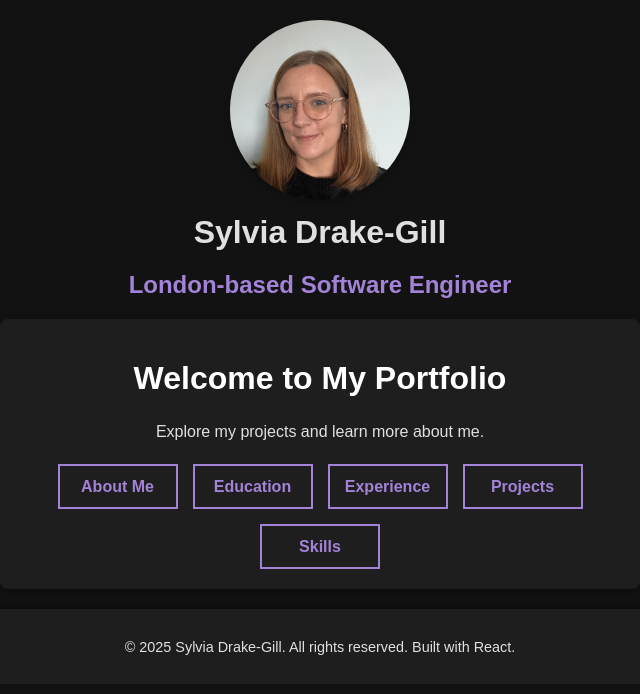
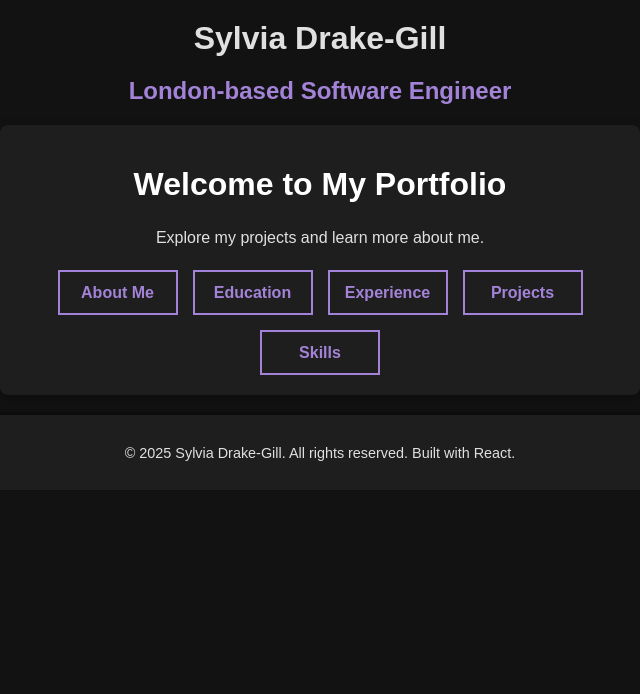
Before and after one commit to sdg877/react_portfolio, a React (Create React App) app: page / in a window 1280 px wide. Shown: the top 694 px of the page, without its empty margins (320-960 px from the left). Built offline with nearby package versions, Linux system fonts and the light colour scheme; a web font is replaced by a local one.

Commit message:
Profile image moved

```diff
--- a/src/components/LayOut.jsx
+++ b/src/components/LayOut.jsx
@@ -1,10 +1,8 @@
 import React from 'react';
-import SylviaImage from "../Images/Sylvia.jpeg";
 
 const LayOut = () => {
   return (
     <div className="layout">
-      <img src={SylviaImage} alt="Sylvia Drake-Gill" className="profile-image" />
       <h1 className="layout-title">Sylvia Drake-Gill</h1>
       <h2>London-based Software Engineer</h2>
     </div>
```
